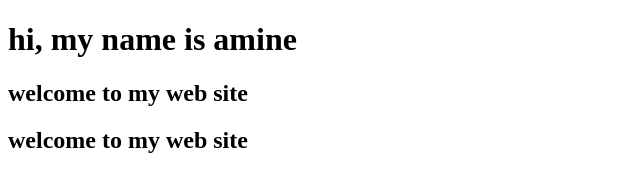
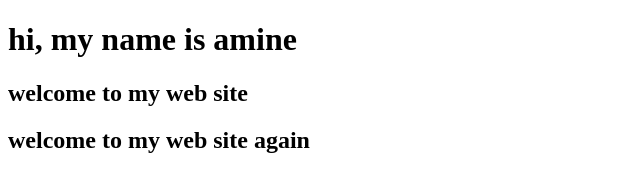
Before and after one commit to chakibamine/chakib.github.io, a plain HTML site: page index.html in a window 1280 px wide. Shown: the full height of the page, 0-640 px from the left. Drawn offline with Linux system fonts and the light colour scheme.

Commit message:
Update index.html

```diff
--- a/index.html
+++ b/index.html
@@ -6,6 +6,6 @@
 <body>
 	<h1>hi, my name is amine</h1>
 	<h2>welcome to my web site</h2>
-	<h2>welcome to my web site</h2>
+	<h2>welcome to my web site again</h2>
 </body>
 </html>
```
